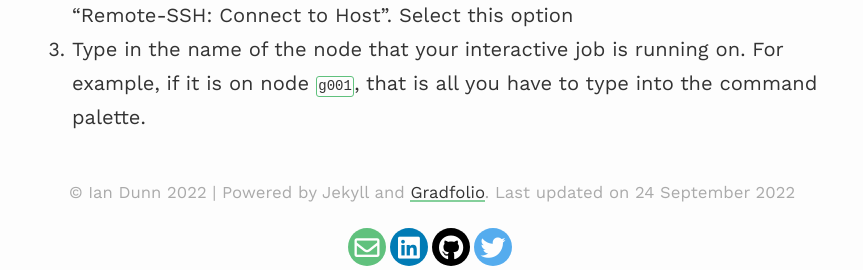
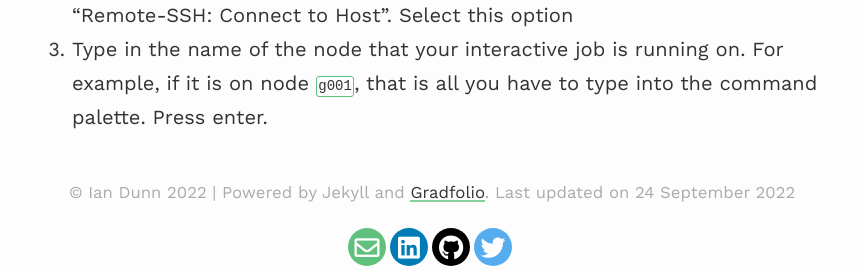
Before and after one commit to Dunni3/dunni3.github.io, a Jekyll site: the page built from _posts/2022-05-25-vscode-on-cluster.md, in a window 1280 px wide and 900 px high, scrolled down 1767 px. Shown: the part 630-900 px from the top of the window, without its empty margins (208-1071 px from the left). Built offline with Jekyll 4.4.1, drawn with Linux system fonts in a browser that asks for light colours; nearby versions of some CDN libraries.

Commit message:
blog post update

````diff
--- a/_posts/2022-05-25-vscode-on-cluster.md
+++ b/_posts/2022-05-25-vscode-on-cluster.md
@@ -35,6 +35,6 @@ Host n??? g???
 	IdentityFile YOUR_CLUSTER_SSH_KEY
 	ProxyCommand ssh -t -W %h.csb.pitt.edu:%p cluster
 ```
-2. Start an interactive job on the cluster having the appropriate computational resources. Make note of the node that your job is running on.
-3. Open VS code, open the command palette (command+shift+p). Search for  "Remote-SSH: Connect to Host". Select this option
-4. Type in the name of the node that your interactive job is running on. For example, if it is on node `g001`, that is all you have to type into the command palette.
+3. Start an interactive job on the cluster having the appropriate computational resources. Make note of the node that your job is running on.
+4. Open VS code, open the command palette (command+shift+p). Search for  "Remote-SSH: Connect to Host". Select this option
+5. Type in the name of the node that your interactive job is running on. For example, if it is on node `g001`, that is all you have to type into the command palette. Press enter.
````
Also changed, not shown: other parts of _posts/2022-05-25-vscode-on-cluster.md (+2 -2 lines).
